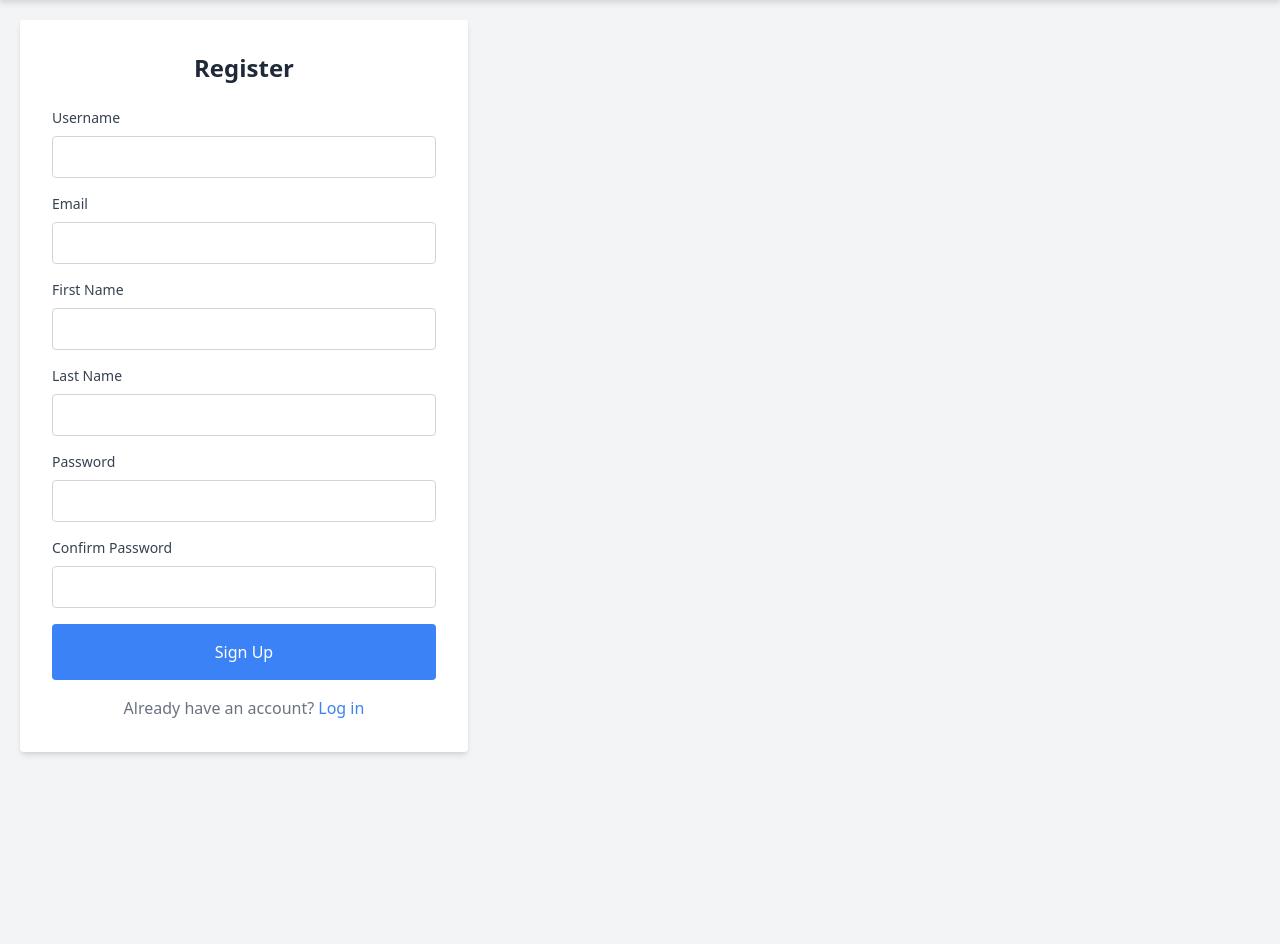
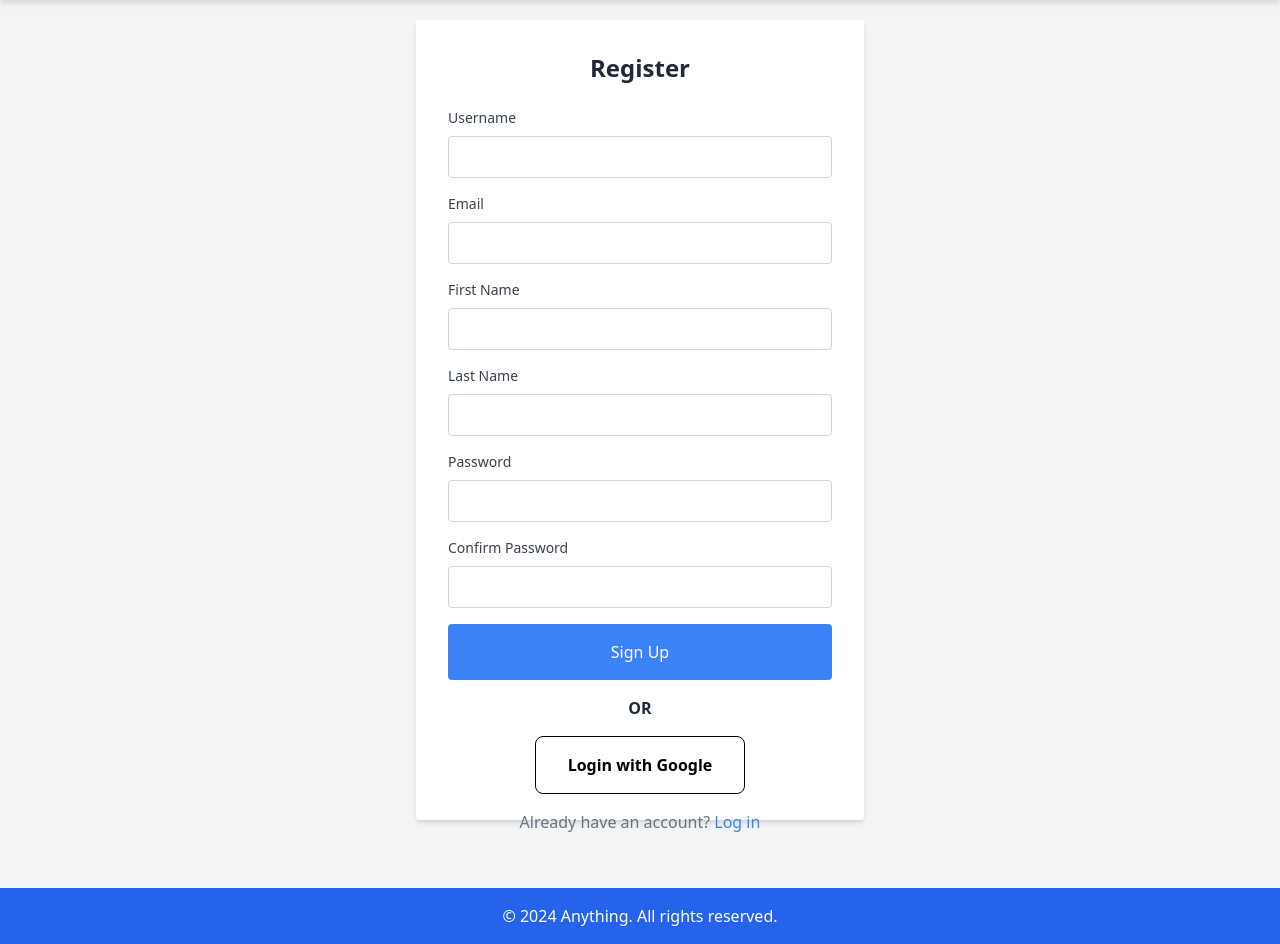
Before and after one commit to tedph-cyber/Anything, a Django app: page /register/ in a window 1280 px wide. Shown: the part 56-1000 px from the top of the page. Before the commit the page ends 828 px from the top, so only its background shows below. Run offline with Django 5.2, Linux system fonts and the light colour scheme; data comes from the database, SQL or seed files in the repository; some libraries are stand-ins or nearby versions.

Commit message:
modified:   blog_anything/__pycache__/urls.cpython-312.pyc modified:   blog_anything/templates/base.html deleted:    blog_anything/templates/base2.html modified:   blog_anything/templates/blog_anything/login.html modified:   blog_anything/templates/blog_anything/register.html modified:   blog_anything/urls.py modified:   db.sqlite3

```diff
--- a/blog_anything/templates/base.html
+++ b/blog_anything/templates/base.html
@@ -66,6 +66,13 @@
         {% endblock %}
     </main>
 
+    <!-- Footer -->
+    <footer class="bg-blue-600 text-white py-4 mt-12">
+        <div class="container mx-auto text-center">
+            <p> &copy; 2024 Anything. All rights reserved.</p>
+        </div>
+    </footer>
+
     <!-- Javascript for menu toggle -->
     <script>
         var mainNav = document.getElementById("main-nav");
--- a/blog_anything/templates/blog_anything/login.html
+++ b/blog_anything/templates/blog_anything/login.html
@@ -27,7 +27,7 @@
       <div class="mx-3 ">
         <h3 class="mx-auto flex py-4 font-bold justify-center">OR</h3>
         <a href="{% provider_login_url 'google' %}">
-          <button class="border hover:bg-blue-500 text-black font-semibold flex py-4 px-6 mx-auto rounded-full">Login with Google</button>
+          <button class="border hover:bg-blue-500 text-black font-semibold flex py-4 px-6 mx-auto border-black rounded-lg">Login with Google</button>
         </a>
       </div>
     </div>
--- a/blog_anything/templates/blog_anything/register.html
+++ b/blog_anything/templates/blog_anything/register.html
@@ -1,9 +1,9 @@
 {% extends "base.html" %}
 {% load static %}
+{% load socialaccount %}
 {% block title %} Sign up {% endblock %}
 {% block content %}
-<body class="flex items-center justify-center h-screen bg-gray-100">
-
+<div class="flex justify-center h-screen bg-gray-100">
     <div class="w-full max-w-md p-8 bg-white rounded shadow-md">
         <h2 class="text-2xl font-bold text-center mb-6">Register</h2>
 
@@ -56,8 +56,14 @@
             <button type="submit" class="w-full py-4 mt-4 text-white bg-blue-500 rounded hover:bg-blue-600">Sign Up</button>
         </form>
 
+        <div class="mx-3 ">
+            <h3 class="mx-auto flex py-4 font-bold justify-center">OR</h3>
+            <a href="{% provider_login_url 'google' %}">
+            <button class="border hover:bg-blue-500 text-black font-semibold flex py-4 px-8 mx-auto border-black rounded-lg">Login with Google</button>
+            </a>
+        </div>
         <p class="mt-4 text-center text-gray-500">Already have an account? <a href="{% url 'login' %}" class="text-blue-500 hover:underline">Log in</a></p>
     </div>
 
-</body>
+</div>
 {% endblock %}
--- a/blog_anything/urls.py
+++ b/blog_anything/urls.py
@@ -11,5 +11,4 @@ urlpatterns = [
     path('register/', views.register_view, name='register'),
     path('about/', views.about, name='about'),
     path('search/', views.search, name='search'),
-
 ]
```
Also changed, not shown: blog_anything/templates/base2.html (deleted, +0 -28 lines), db.sqlite3.
